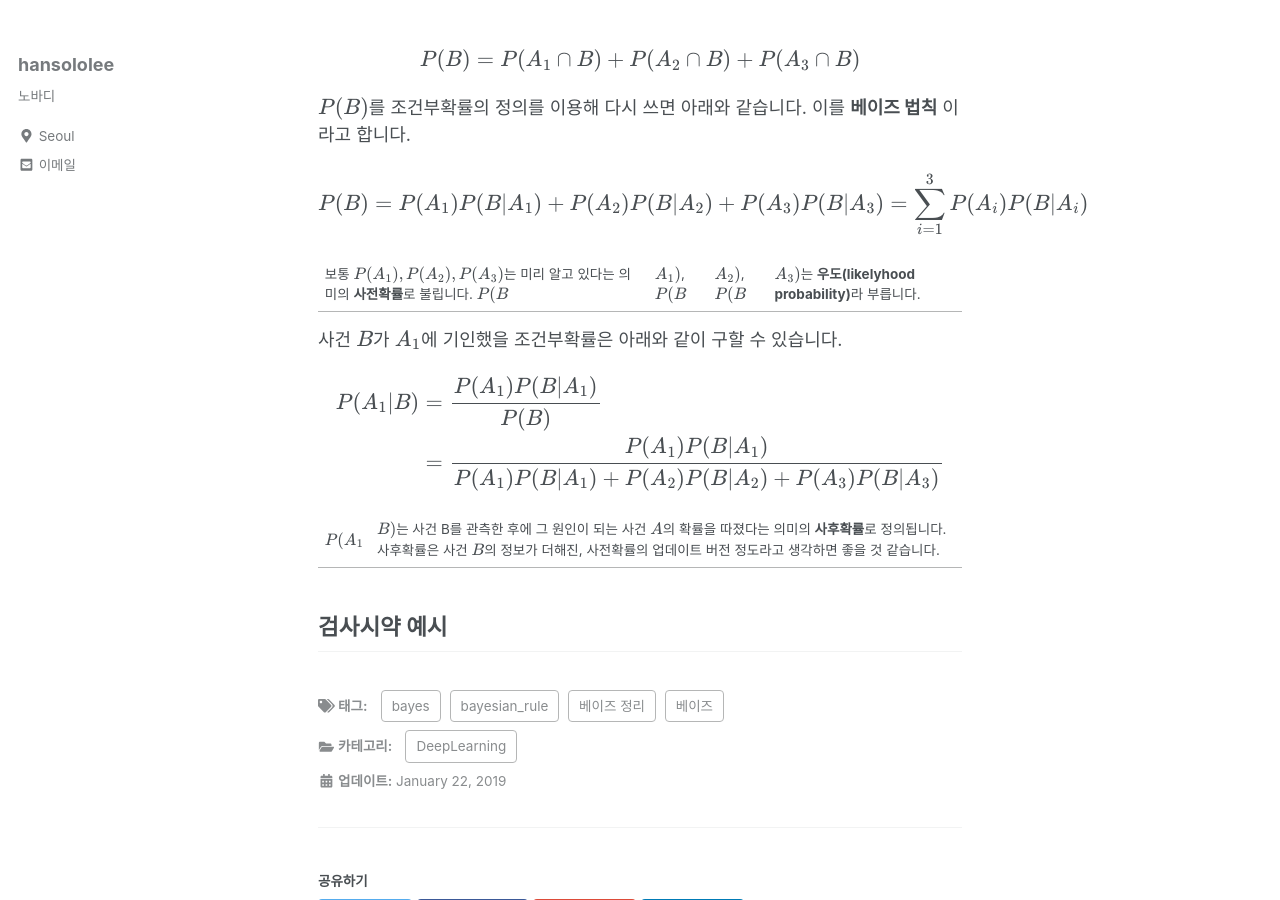
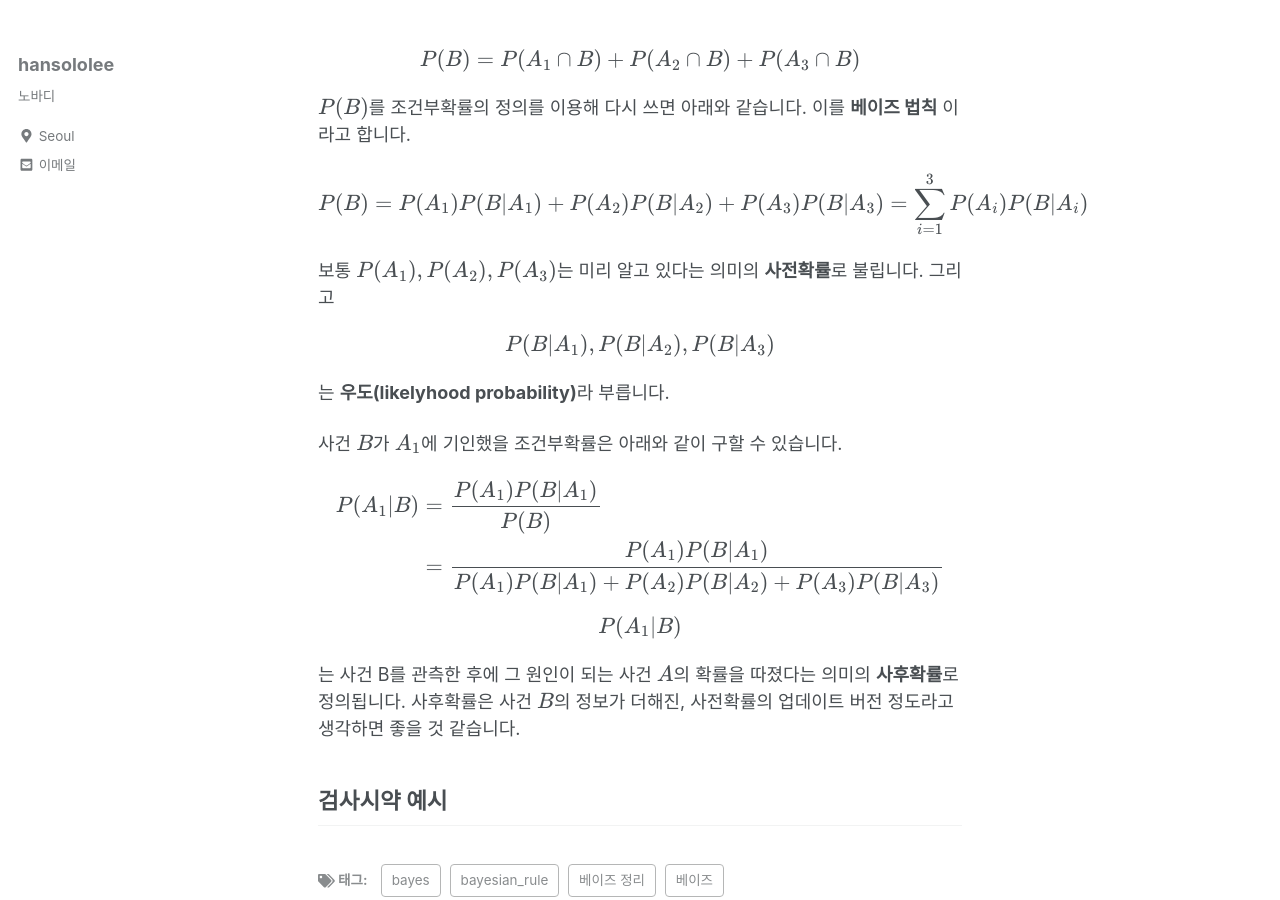
Before and after one commit to arisongha/hansololee.github.io, a Jekyll site: the page built from _posts/2019-01-22-bayesian_rule.md, in a window 1280 px wide and 900 px high, scrolled down 840 px. Built offline with Jekyll 4.4.1, drawn with Linux system fonts in a browser that asks for light colours; cached includes are drawn as plain includes; nearby versions of some CDN libraries; formulas are drawn with MathJax 3.

Commit message:
Update 2019-01-22-bayesian_rule.md

```diff
--- a/_posts/2019-01-22-bayesian_rule.md
+++ b/_posts/2019-01-22-bayesian_rule.md
@@ -27,7 +27,11 @@ $$P(B)$$를 조건부확률의 정의를 이용해 다시 쓰면 아래와 같
 
 $$P(B)=P({ A }_{ 1 })P(B|{ A }_{ 1 })+P({ A }_{ 2 })P(B|{ A }_{ 2 })+P({ A }_{ 3 })P(B|{ A }_{ 3 })=\sum _{ i=1 }^{ 3 }{ P({ A }_{ i })P(B|{ A }_{ i }) }$$
 
-보통 $$P({A}_{1}),P({A}_{2}),P({A}_{3})$$는 미리 알고 있다는 의미의 **사전확률**로 불립니다. $$P(B$$ | $$A_1)$$,$$P(B$$ | $$A_2)$$,$$P(B$$ |  $$A_3)$$는 **우도(likelyhood probability)**라 부릅니다.
+보통 $$P({A}_{1}),P({A}_{2}),P({A}_{3})$$는 미리 알고 있다는 의미의 **사전확률**로 불립니다. 그리고
+
+$$P(B|A_1),P(B|A_2),P(B|A_3)$$
+
+는 **우도(likelyhood probability)**라 부릅니다.
 
 사건 $$B$$가 $$A_1$$에 기인했을 조건부확률은 아래와 같이 구할 수 있습니다.
 
@@ -37,6 +41,8 @@ P({ A }_{ 1 }|B)&=\frac { P({ A }_{ 1 })P(B|{ A }_{ 1 }) }{ P(B) } \\
 &=\frac { P({ A }_{ 1 })P(B|{ A }_{ 1 }) }{ P({ A }_{ 1 })P(B|{ A }_{ 1 })+P({ A }_{ 2 })P(B|{ A }_{ 2 })+P({ A }_{ 3 })P(B|{ A }_{ 3 }) }
 \end{align*} %]]>$$
 
-$$P(A_1$$ | $$B)$$는 사건 B를 관측한 후에 그 원인이 되는 사건 $$A$$의 확률을 따졌다는 의미의 **사후확률**로 정의됩니다. 사후확률은 사건 $$B$$의 정보가 더해진, 사전확률의 업데이트 버전 정도라고 생각하면 좋을 것 같습니다.
+$$P(A_1|B)$$
+
+는 사건 B를 관측한 후에 그 원인이 되는 사건 $$A$$의 확률을 따졌다는 의미의 **사후확률**로 정의됩니다. 사후확률은 사건 $$B$$의 정보가 더해진, 사전확률의 업데이트 버전 정도라고 생각하면 좋을 것 같습니다.
 
 ## 검사시약 예시
```
